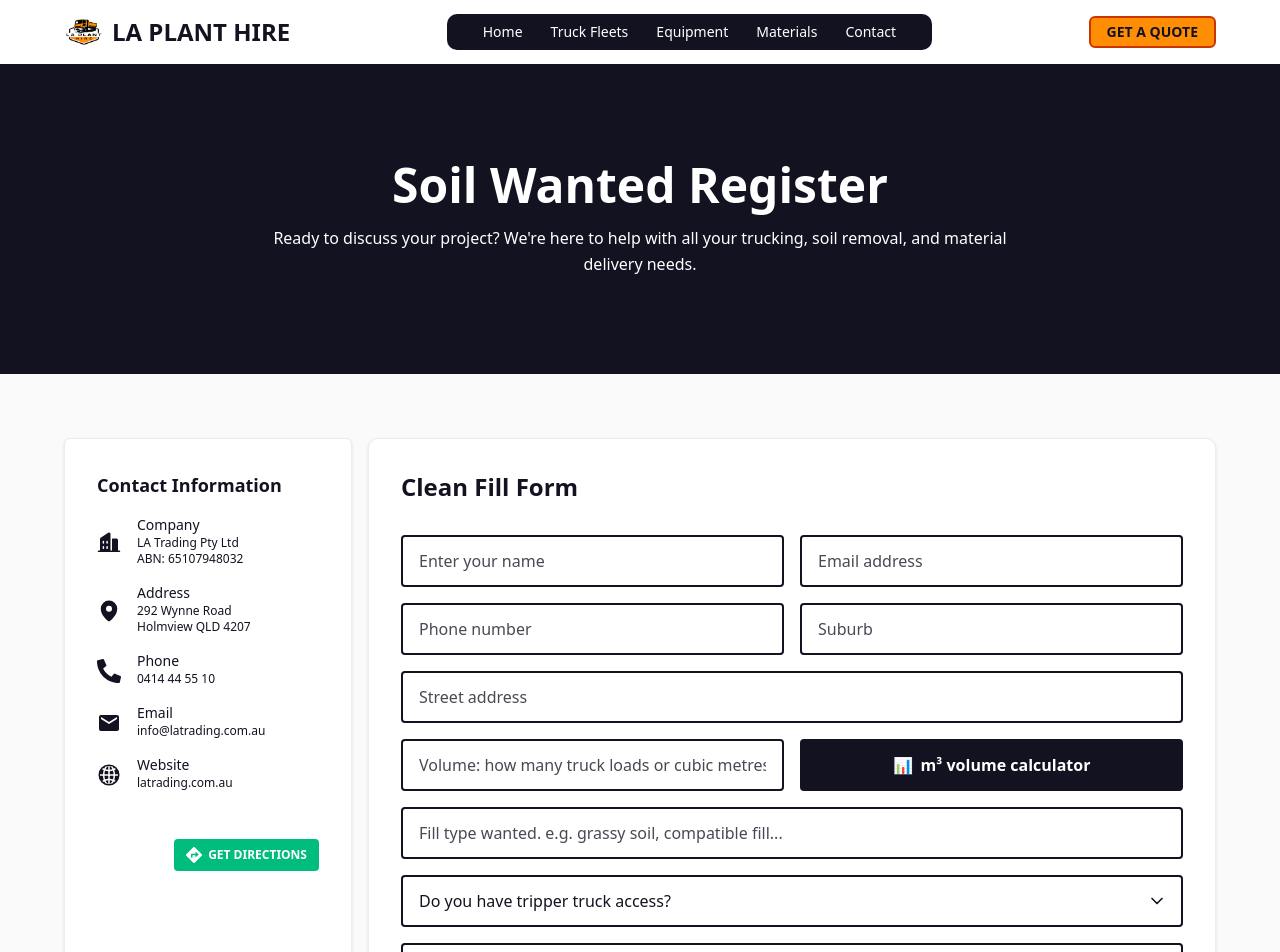
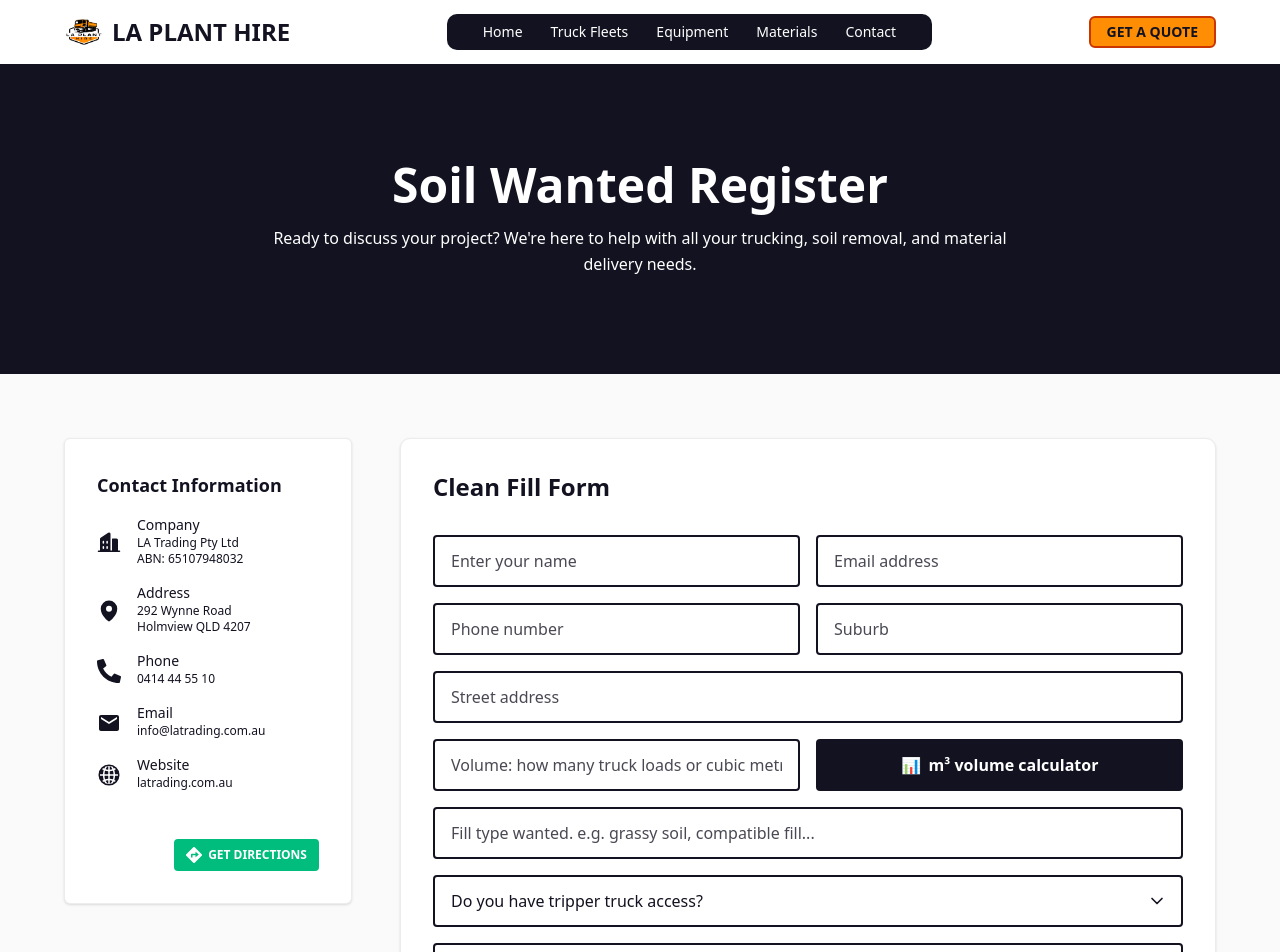
Before and after one commit to Rahul-Mallik-CSE/La-Plant-Hire, a Next.js app: page /contact in a window 1280 px wide. Shown: the top 952 px of the page. Built offline with nearby package versions, Linux system fonts and the light colour scheme.

Commit message:
fix: adjust layout of RegisterForm and improve styling of ContactInfo component

```diff
--- a/src/components/Materials/RegisterForm.tsx
+++ b/src/components/Materials/RegisterForm.tsx
@@ -8,7 +8,7 @@
   return (
     <section className=" bg-background2 mx-auto py-6 md:py-8 lg:py-12 xl:py-16 ">
       <div className="max-w-7xl mx-auto px-4 sm:px-6 lg:px-8 xl:px-16">
-        <div className="w-full flex  justify-center gap-4  ">
+        <div className="w-full flex flex-col sm:flex-row justify-center gap-4 lg:gap-8 xl:gap-12 ">
           {/* Contact info left side */}
           <ContactInfo />
 
--- a/src/components/Materials/SubComponents/ContactInfo.tsx
+++ b/src/components/Materials/SubComponents/ContactInfo.tsx
@@ -7,7 +7,7 @@
 
 export default function ContactInfo() {
   return (
-    <div className="bg-white min-w-72 rounded-sm p-8 shadow-sm border border-border">
+    <div className="bg-white min-w-72 h-fit rounded-sm p-8 shadow-sm border border-border">
       <h2 className="text-base md:text-lg font-bold text-primary mb-2 md:mb-4">
         Contact Information
       </h2>
```
